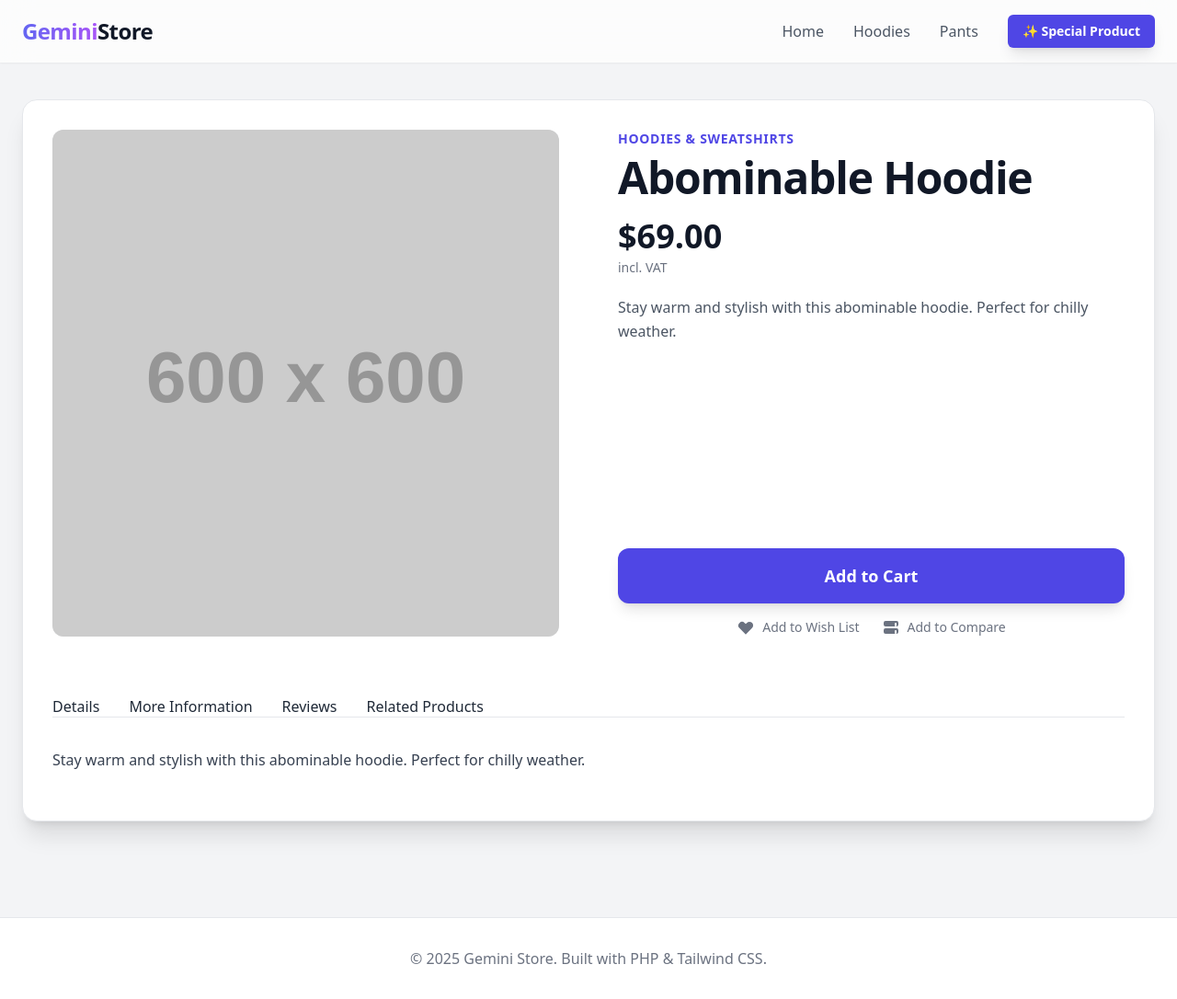
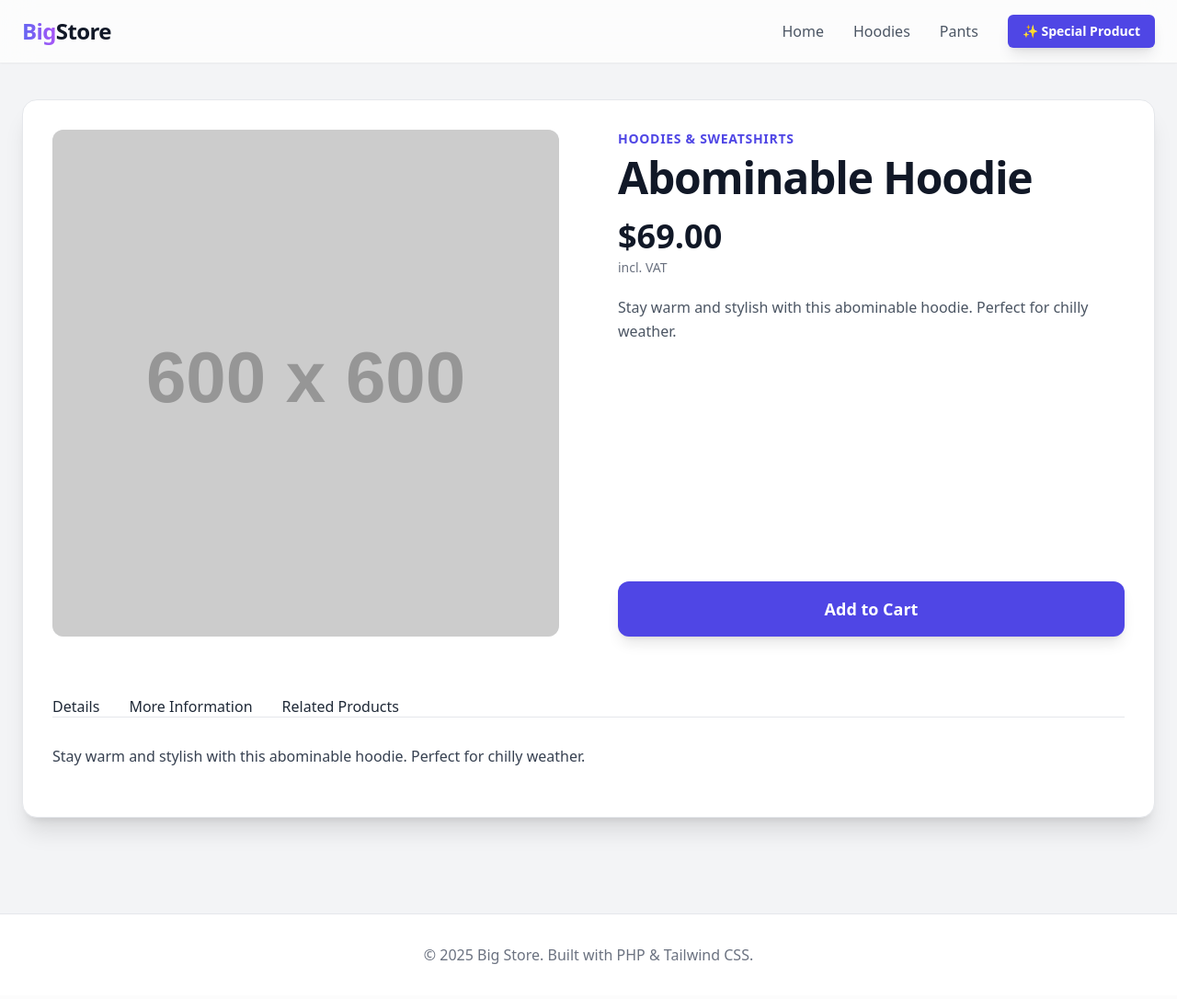
Before and after one commit to adnan2002/big-store, a PHP site: the page made by product.php in a window 1280 px wide. Shown: the whole page at 92% size. After the commit the page ends 1048 px from the top, so only its background shows below. Run offline with PHP 8.4, Linux system fonts and the light colour scheme; data comes from the database, SQL or seed files in the repository; both versions use the stored data as it was before the commit; grey boxes labelled with a size stand in for pictures from a placeholder-image service; some libraries are stand-ins or nearby versions.

Commit message:
refactoring

```diff
--- a/category.php
+++ b/category.php
@@ -1,8 +1,6 @@
-<?php // /gemini-store/category.php
-
+<?php
 include 'includes/header.php';
 
-// --- Get Category ID and validate ---
 $categoryId = isset($_GET['id']) ? (int)$_GET['id'] : 0;
 if ($categoryId <= 0) {
     echo "<p class='text-red-500'>Invalid category selected.</p>";
@@ -10,7 +8,6 @@ if ($categoryId <= 0) {
     exit;
 }
 
-// --- Fetch Category Info ---
 $stmt = $conn->prepare("SELECT name, description FROM categories WHERE id = ?");
 $stmt->bind_param("i", $categoryId);
 $stmt->execute();
@@ -23,7 +20,6 @@ if (!$category) {
     exit;
 }
 
-// --- Fetch Products in this Category ---
 $stmt = $conn->prepare("SELECT * FROM products WHERE category_id = ?");
 $stmt->bind_param("i", $categoryId);
 $stmt->execute();
--- a/css/style.css
+++ b/css/style.css
@@ -1,15 +1,11 @@
-/* /gemini-store/css/style.css */
 
-/* Use the Inter font family defined in the header */
 body {
     font-family: 'Inter', sans-serif;
 }
 
-/* --- Product Page Tab Styling --- */
 .tab-button {
     @apply py-4 px-1 border-b-2 font-semibold text-lg text-gray-500 hover:text-gray-800 hover:border-gray-400 whitespace-nowrap;
-    border-color: transparent; /* Default state */
-    transition: all 0.3s ease-in-out;
+    border-color: transparent;     transition: all 0.3s ease-in-out;
 }
 
 .tab-button.active {
@@ -20,7 +16,6 @@ body {
     animation: fadeIn 0.6s ease-in-out;
 }
 
-/* Add some basic styling for prose content in tabs */
 .prose {
     color: #374151;
     line-height: 1.75;
@@ -34,10 +29,8 @@ body {
     to { opacity: 1; transform: translateY(0); }
 }
 
-/* --- Modal Animation Styling --- */
 #page-modal.flex, #quick-view-modal.flex {
-    display: flex; /* Override hidden */
-}
+    display: flex; }
 
 #page-modal > div, #quick-view-modal > div#quick-view-content {
     animation: zoomIn 0.4s cubic-bezier(0.175, 0.885, 0.32, 1.275);
@@ -54,7 +47,5 @@ body {
     }
 }
 
-/* --- Quick View Styling --- */
 #quick-view-body .product-image {
-    max-height: 500px; /* Limit image height in modal */
-}
+    max-height: 500px; }
--- a/includes/db.php
+++ b/includes/db.php
@@ -1,28 +1,20 @@
-<?php // /gemini-store/includes/db.php
+<?php
+$dbHost = 'localhost';
+$dbUser = 'root';
+$dbPass = '';
+$dbName = 'big_store';
 
-// --- Database Configuration ---
-$dbHost = 'localhost';
-$dbUser = 'root'; // Default XAMPP user
-$dbPass = '';     // Default XAMPP password
-$dbName = 'gemini_store';
-
-// --- Create Connection ---
 $conn = new mysqli($dbHost, $dbUser, $dbPass, $dbName);
 
-// --- Check Connection ---
 if ($conn->connect_error) {
     die("Connection failed: " . $conn->connect_error);
 }
 
-// --- Helper function to get the base URL ---
 function getBaseUrl() {
     $protocol = (!empty($_SERVER['HTTPS']) && $_SERVER['HTTPS'] !== 'off' || $_SERVER['SERVER_PORT'] == 443) ? "https://" : "http://";
     $host = $_SERVER['HTTP_HOST'];
-    // This provides the path to the directory containing the main script.
-    // e.g. /gemini-store
-    $path = rtrim(dirname($_SERVER['SCRIPT_NAME']), '/\\');
-    // Ensure we handle being in the root directory
-    $path = ($path == '/' || $path == '\\') ? '' : $path;
+            $path = rtrim(dirname($_SERVER['SCRIPT_NAME']), '/\\');
+        $path = ($path == '/' || $path == '\\') ? '' : $path;
     return rtrim($protocol . $host . $path, '/');
 }
 
--- a/includes/footer.php
+++ b/includes/footer.php
@@ -1,30 +1,12 @@
-<?php // /gemini-store/includes/footer.php ?>
     </main>
     <footer class="bg-white mt-16 border-t border-gray-200">
         <div class="container mx-auto px-6 py-8 text-center text-gray-500">
-            &copy; <?= date('Y') ?> Gemini Store. Built with PHP & Tailwind CSS.
+            &copy; <?= date('Y') ?> Big Store. Built with PHP & Tailwind CSS.
         </div>
     </footer>
 
-    <!-- Generic Modal for Popups -->
-    <div id="page-modal" class="fixed inset-0 bg-black/60 backdrop-blur-sm z-50 hidden items-center justify-center p-4">
-        <div class="bg-white rounded-2xl shadow-2xl p-8 max-w-md w-full transform transition-all scale-95 opacity-0 border border-gray-200">
-            <div class="text-center">
-                 <div class="mx-auto flex items-center justify-center h-16 w-16 rounded-full bg-gradient-to-tr from-indigo-500 to-purple-500 -mt-16 shadow-lg">
-                    <span class="text-3xl text-white">🎉</span>
-                </div>
-                <h3 class="text-2xl font-bold mt-5" id="modal-title">Welcome to the Club!</h3>
-                <p id="modal-content" class="text-gray-600 mt-2 mb-6">
-                    As a thank you for visiting, here's 15% off your next purchase! Use code: <br> <span class="mt-2 inline-block font-mono bg-gray-100 text-indigo-600 px-3 py-1.5 rounded-md text-lg border border-gray-200">GEMINI15</span>
-                </p>
-                <button onclick="closeModal()" class="w-full bg-indigo-600 text-white py-3 rounded-lg hover:bg-indigo-700 transition-all duration-300 transform hover:scale-105 focus:outline-none focus:ring-2 focus:ring-offset-2 focus:ring-indigo-500 font-semibold">
-                    Start Shopping
-                </button>
-            </div>
-        </div>
-    </div>
 
-    <!-- Quick View Modal -->
+
     <div id="quick-view-modal" class="fixed inset-0 bg-black/60 backdrop-blur-sm z-50 hidden items-center justify-center p-4">
         <div id="quick-view-content" class="bg-white rounded-2xl shadow-2xl w-full max-w-4xl relative transform transition-all scale-95 opacity-0 max-h-[90vh] flex flex-col">
              <button onclick="closeQuickView()" class="absolute top-4 right-4 text-gray-400 hover:text-gray-800 transition-colors z-10 bg-white/50 rounded-full p-1">
@@ -34,7 +16,6 @@
         </div>
     </div>
 
-    <!-- Custom JavaScript -->
     <script src="<?= BASE_URL ?>/js/main.js"></script>
 </body>
 </html>
--- a/includes/header.php
+++ b/includes/header.php
@@ -1,4 +1,4 @@
-<?php // /gemini-store/includes/header.php
+<?php
 require_once 'db.php';
 $current_page = basename($_SERVER['PHP_SELF']);
 ?>
@@ -7,30 +7,20 @@ $current_page = basename($_SERVER['PHP_SELF']);
 <head>
     <meta charset="UTF-8">
     <meta name="viewport" content="width=device-width, initial-scale=1.0">
-    <title>Gemini Store</title>
-    <!--
-      IMPORTANT: This site uses Tailwind CSS for styling.
-      The script below loads the styles from a CDN (Content Delivery Network).
-      If the site looks unstyled, please ensure you have an active internet connection
-      and that no browser extensions (like ad-blockers) are preventing
-      'cdn.tailwindcss.com' from loading.
-    -->
+    <title>Big Store</title>
+
     <script src="https://cdn.tailwindcss.com"></script>
-    <!-- Google Fonts: Inter -->
     <link rel="preconnect" href="https://fonts.googleapis.com">
     <link rel="preconnect" href="https://fonts.gstatic.com" crossorigin>
     <link href="https://fonts.googleapis.com/css2?family=Inter:wght@400;500;600;700;800&display=swap" rel="stylesheet">
-    <!-- Custom CSS -->
     <link rel="stylesheet" href="<?= BASE_URL ?>/css/style.css">
     <script>
-        // Pass PHP constants to JavaScript
         const BASE_URL = '<?= BASE_URL ?>';
         const CURRENT_PAGE = '<?= $current_page ?>';
     </script>
 </head>
 <body class="bg-gray-100 font-sans text-gray-800 antialiased">
 
-    <!-- This message will only be visible if Tailwind CSS fails to load -->
     <div id="tailwind-warning" style="display: none; padding: 1rem; background-color: #fffbe5; color: #c2820a; text-align: center; border-bottom: 1px solid #fef3c7; font-weight: 500;">
         <strong>Styling Issue:</strong> The website's design framework could not be loaded. Please check your internet connection and disable any ad-blockers that might be interfering.
     </div>
@@ -38,13 +28,13 @@ $current_page = basename($_SERVER['PHP_SELF']);
     <header class="bg-white/70 backdrop-blur-lg shadow-sm sticky top-0 z-40">
         <nav class="container mx-auto px-6 py-4 flex justify-between items-center">
             <a href="<?= BASE_URL ?>/index.php" class="text-2xl font-extrabold text-gray-900 tracking-tight">
-                <span class="text-transparent bg-clip-text bg-gradient-to-r from-indigo-500 to-purple-500">Gemini</span>Store
+                <span class="text-transparent bg-clip-text bg-gradient-to-r from-indigo-500 to-purple-500">Big</span>Store
             </a>
             <div class="hidden md:flex items-center space-x-8">
                 <a href="<?= BASE_URL ?>/index.php" class="text-gray-600 hover:text-indigo-600 transition-colors duration-300 font-medium">Home</a>
                 <a href="<?= BASE_URL ?>/category.php?id=1" class="text-gray-600 hover:text-indigo-600 transition-colors duration-300 font-medium">Hoodies</a>
                 <a href="<?= BASE_URL ?>/category.php?id=2" class="text-gray-600 hover:text-indigo-600 transition-colors duration-300 font-medium">Pants</a>
-                <a href="<?= BASE_URL ?>/gemini/route" class="bg-indigo-600 text-white px-4 py-2 rounded-md shadow-lg hover:bg-indigo-700 transition-all duration-300 transform hover:scale-105 font-semibold text-sm">
+                <a href="<?= BASE_URL ?>/big/route" class="bg-indigo-600 text-white px-4 py-2 rounded-md shadow-lg hover:bg-indigo-700 transition-all duration-300 transform hover:scale-105 font-semibold text-sm">
                     ✨ Special Product
                 </a>
             </div>
--- a/index.php
+++ b/index.php
@@ -1,8 +1,6 @@
-<?php // /gemini-store/index.php
-
+<?php
 include 'includes/header.php';
 
-// Fetch all products for the homepage
 $result = $conn->query("SELECT * FROM products ORDER BY RAND() LIMIT 8");
 ?>
 
--- a/js/main.js
+++ b/js/main.js
@@ -1,28 +1,13 @@
-// /gemini-store/js/main.js
 
 document.addEventListener('DOMContentLoaded', function() {
-    /**
-     * Diagnostic Check: Verify if Tailwind CSS has loaded.
-     */
         const bodyStyles = window.getComputedStyle(document.body);
     if (bodyStyles.margin !== '0px') {
         const warning = document.getElementById('tailwind-warning');
         if (warning) warning.style.display = 'block';
     }
 
-    /*
-     * POPUP REMOVED: The following code block has been commented out
-     * to prevent the offer popup from appearing automatically.
-     *
-    if (CURRENT_PAGE !== 'category.php') {
-        setTimeout(showModal, 2500); // Delay popup slightly
-    }
-    */
     });
 
-/**
- * --- Generic Modal Functions ---
- */
 const pageModal = document.getElementById('page-modal');
 if (pageModal) {
     const modalContent = pageModal.querySelector('div');
@@ -49,9 +34,6 @@ if (pageModal) {
 }
 
 
-/**
- * --- Product Page Tabs ---
- */
 function switchTab(event, tabId) {
     const tabContainer = event.target.closest('.mt-16');
     const tabContents = tabContainer.querySelectorAll('.tab-content');
@@ -68,18 +50,11 @@ function switchTab(event, tabId) {
     event.currentTarget.classList.add('active');
 }
 
-/**
- * --- Quick View Feature (Completed) ---
- */
 const quickViewModal = document.getElementById('quick-view-modal');
 if (quickViewModal) {
     const quickViewContent = document.getElementById('quick-view-content');
     const quickViewBody = document.getElementById('quick-view-body');
 
-    /**
-     * Opens the quick view modal and populates it with product data.
-     * @param {number} productId - The ID of the product to display.
-     */
         window.openQuickView = async function(productId) {
         quickViewBody.innerHTML = '<div class="p-16 text-center text-gray-500">Loading Product...</div>';
         quickViewModal.classList.add('flex');
@@ -94,13 +69,11 @@ if (quickViewModal) {
             const parser = new DOMParser();
             const doc = parser.parseFromString(html, 'text/html');
 
-            // Extract specific product details from the fetched page
                         const name = doc.querySelector('h1').textContent.trim();
             const price = doc.querySelector('.my-5 p:first-child').textContent.trim();
             const description = doc.querySelector('.leading-relaxed').textContent.trim();
             const imageUrl = doc.querySelector('.aspect-square img').src;
 
-            // Build a new, interactive layout for the modal
                         quickViewBody.innerHTML = `
                 <div class="grid grid-cols-1 lg:grid-cols-2 gap-6 md:gap-10">
                     <div>
@@ -134,11 +107,6 @@ if (quickViewModal) {
         }
     }
 
-    /**
-     * Simulates adding a product to the cart from the quick view modal.
-     * @param {number} productId - The product's ID.
-     * @param {string} productName - The product's name.
-     */
         window.addToCartFromQuickView = function(productId, productName) {
         const quantityInput = document.getElementById('qv-quantity');
         const quantity = parseInt(quantityInput.value, 10);
@@ -165,16 +133,12 @@ if (quickViewModal) {
         }
     }
 
-    /**
-     * Closes the quick view modal.
-     */
         window.closeQuickView = function() {
         quickViewContent.classList.remove('scale-100', 'opacity-100');
         setTimeout(() => {
             quickViewModal.classList.remove('flex');
             quickViewModal.classList.add('hidden');
-            quickViewBody.innerHTML = ''; // Clear content
-        }, 300);
+            quickViewBody.innerHTML = '';         }, 300);
     }
 
     quickViewModal.addEventListener('click', function(event) {
--- a/product.php
+++ b/product.php
@@ -1,8 +1,6 @@
-<?php // /gemini-store/product.php
-
+<?php
 include 'includes/header.php';
 
-// --- Get Product ID and validate ---
 $productId = isset($_GET['id']) ? (int)$_GET['id'] : 0;
 if ($productId <= 0) {
     echo "<p class='text-red-500'>Invalid product selected.</p>";
@@ -10,7 +8,6 @@ if ($productId <= 0) {
     exit;
 }
 
-// --- Fetch Product Details ---
 $stmt = $conn->prepare("SELECT p.*, c.name as category_name, c.id as category_id FROM products p JOIN categories c ON p.category_id = c.id WHERE p.id = ?");
 $stmt->bind_param("i", $productId);
 $stmt->execute();
@@ -23,7 +20,6 @@ if (!$product) {
     exit;
 }
 
-// --- Fetch Related Products ---
 $relatedStmt = $conn->prepare("
     SELECT p.* FROM products p
     JOIN related_products rp ON p.id = rp.related_product_id
@@ -38,15 +34,12 @@ $relatedResult = $relatedStmt->get_result();
 
 <div class="bg-white p-6 sm:p-8 rounded-2xl shadow-xl border border-gray-200">
     <div class="grid grid-cols-1 lg:grid-cols-2 gap-10 lg:gap-16">
-        <!-- Product Image Gallery -->
         <div>
             <div class="aspect-square bg-gray-100 rounded-xl shadow-inner overflow-hidden">
                  <img src="<?= htmlspecialchars($product['image_url']) ?>" alt="<?= htmlspecialchars($product['name']) ?>" class="w-full h-full object-cover transition-transform duration-500 hover:scale-110">
             </div>
-            <!-- Thumbnails can be added here -->
         </div>
 
-        <!-- Product Details -->
         <div class="flex flex-col">
             <a href="category.php?id=<?= $product['category_id'] ?>" class="text-indigo-600 font-bold tracking-wider uppercase text-sm hover:underline"><?= htmlspecialchars($product['category_name']) ?></a>
             <h1 class="text-4xl md:text-5xl font-extrabold mt-2 text-gray-900 tracking-tight"><?= htmlspecialchars($product['name']) ?></h1>
@@ -60,33 +53,25 @@ $relatedResult = $relatedStmt->get_result();
                 <button class="w-full bg-indigo-600 text-white py-4 rounded-xl text-lg font-semibold hover:bg-indigo-700 transition-all duration-300 transform hover:scale-105 focus:outline-none focus:ring-4 focus:ring-indigo-500/50 shadow-lg">
                     Add to Cart
                 </button>
-                <div class="mt-4 flex items-center justify-center space-x-6 text-sm text-gray-500">
-                    <a href="#" class="hover:text-indigo-600 flex items-center gap-2"><svg xmlns="http://www.w3.org/2000/svg" class="h-5 w-5" viewBox="0 0 20 20" fill="currentColor"><path fill-rule="evenodd" d="M3.172 5.172a4 4 0 015.656 0L10 6.343l1.172-1.171a4 4 0 115.656 5.656L10 17.657l-6.828-6.829a4 4 0 010-5.656z" clip-rule="evenodd" /></svg>Add to Wish List</a>
-                    <a href="#" class="hover:text-indigo-600 flex items-center gap-2"><svg xmlns="http://www.w3.org/2000/svg" class="h-5 w-5" viewBox="0 0 20 20" fill="currentColor"><path d="M2 5a2 2 0 012-2h12a2 2 0 012 2v2a2 2 0 01-2 2H4a2 2 0 01-2-2V5zm14 1a1 1 0 10-2 0v2a1 1 0 102 0V6zM2 13a2 2 0 012-2h12a2 2 0 012 2v2a2 2 0 01-2 2H4a2 2 0 01-2-2v-2zm14 1a1 1 0 10-2 0v2a1 1 0 102 0v-2z" /></svg>Add to Compare</a>
-                </div>
+
             </div>
         </div>
     </div>
 
-    <!-- Tabs for More Info and Related Products -->
     <div class="mt-16">
         <div class="border-b border-gray-200">
             <nav class="-mb-px flex space-x-8" aria-label="Tabs">
                 <button onclick="switchTab(event, 'details')" class="tab-button active">Details</button>
                 <button onclick="switchTab(event, 'more-info')" class="tab-button">More Information</button>
-                <button onclick="switchTab(event, 'reviews')" class="tab-button">Reviews</button>
                 <button onclick="switchTab(event, 'related-products')" class="tab-button">Related Products</button>
             </nav>
         </div>
-        <div class="mt-8">
+        <div class="mt-7">
             <div id="details" class="tab-content prose max-w-none">
                 <p><?= nl2br(htmlspecialchars($product['description'])) ?></p>
             </div>
             <div id="more-info" class="tab-content prose max-w-none" style="display: none;">
                 <p><?= nl2br(htmlspecialchars($product['more_information'] ?? 'No additional information available.')) ?></p>
-            </div>
-            <div id="reviews" class="tab-content" style="display: none;">
-                <p class="text-gray-500">No reviews yet.</p>
             </div>
             <div id="related-products" class="tab-content" style="display: none;">
                 <?php if ($relatedResult->num_rows > 0): ?>
```
Also changed, not shown: big/route.php (added, +13 -0 lines), gemini/route.php (deleted, +0 -33 lines), init.sql (+118 -22 lines), .htaccess. Lines whose indentation alone changed are shown as unchanged.
